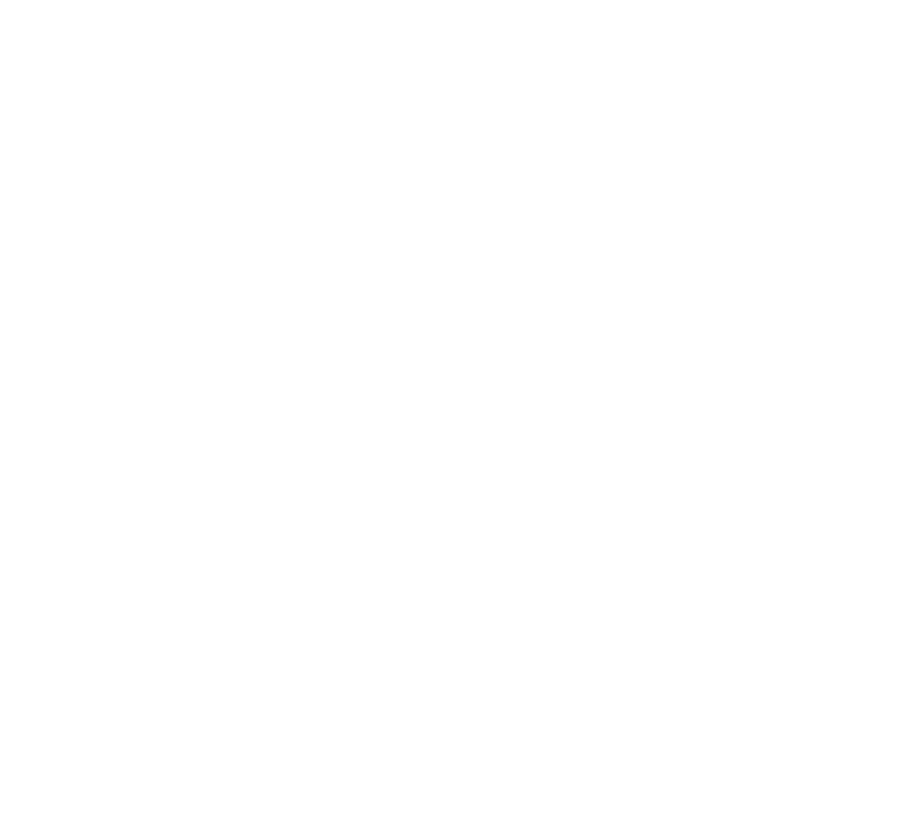
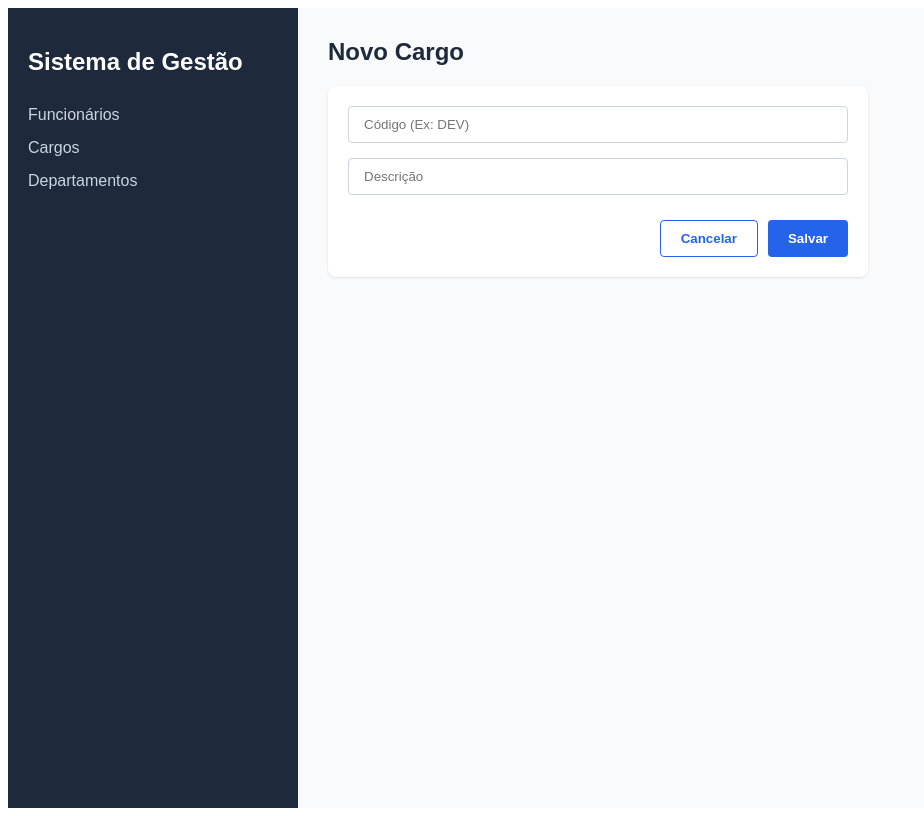
Before and after one commit to Alewahl12/desafio_gestao_funcionarios, a React app in the folder frontend/: page /cargos/novo in a window 1280 px wide. Before the commit this address had no page. Shown: the whole page, without its empty margins (0-924 px from the left). Built offline with nearby package versions, Linux system fonts and the light colour scheme; the HTML template or start-up script is replaced by a standard one.

Commit message:
feat: finalizado CRUD completo de cargo

```diff
--- a/frontend/src/App.jsx
+++ b/frontend/src/App.jsx
@@ -2,6 +2,8 @@
 import Layout from './components/Layout';
 import DepartamentoList from './pages/DepartamentoList';
 import DepartamentoForm from './pages/DepartamentoForm';
+import CargoList from './pages/CargoList';
+import CargoForm from './pages/CargoForm';
 
 function App() {
   return (
@@ -9,19 +11,23 @@
       <Routes>
         <Route path="/" element={<Layout />}>
 
-          <Route path="/" element={<h2 style={{ color: '#1e293b' }}>Bem-vindo ao Sistema</h2>} />
+          {/* 👇 AGORA A PÁGINA INICIAL DA APLICAÇÃO É A DE FUNCIONÁRIOS 👇 */}
+          <Route path="/" element={
+            <div>
+              <h2 style={{ color: '#1e293b', marginBottom: '20px' }}>Funcionários</h2>
+              <p>Módulo de Funcionários (Em construção... Pronto para ser o próximo passo!)</p>
+            </div>
+          } />
 
           {/* Rotas de Departamento */}
           <Route path="departamentos" element={<DepartamentoList />} />
           <Route path="departamentos/novo" element={<DepartamentoForm />} />
           <Route path="departamentos/editar/:id" element={<DepartamentoForm />} />
 
-          <Route path="funcionarios" element={
-            <div>
-              <h2 style={{ color: '#1e293b' }}>Página de Funcionários</h2>
-              <p>Em construção...</p>
-            </div>
-          } />
+          {/* Rotas de Cargos */}
+          <Route path="cargos" element={<CargoList />} />
+          <Route path="cargos/novo" element={<CargoForm />} />
+          <Route path="cargos/editar/:id" element={<CargoForm />} />
 
         </Route>
       </Routes>
--- a/frontend/src/components/Layout.jsx
+++ b/frontend/src/components/Layout.jsx
@@ -1,4 +1,5 @@
-import { Link, Outlet } from 'react-router-dom';
+import { Link } from 'react-router-dom';
+import { Outlet } from 'react-router-dom';
 
 function Layout() {
   return (
@@ -7,10 +8,20 @@
       {/* Menu Lateral (Sidebar) */}
       <aside style={{ width: '250px', backgroundColor: '#1e293b', color: 'white', padding: '20px' }}>
         <h2 style={{ marginBottom: '30px' }}>Sistema de Gestão</h2>
+
         <nav style={{ display: 'flex', flexDirection: 'column', gap: '15px' }}>
-          <Link to="/" style={{ color: '#cbd5e1', textDecoration: 'none' }}>Home</Link>
-          <Link to="/departamentos" style={{ color: '#cbd5e1', textDecoration: 'none' }}>Departamentos</Link>
-          <Link to="/funcionarios" style={{ color: '#cbd5e1', textDecoration: 'none' }}>Funcionários</Link>
+          {/* Rota inicial agora aponta para / que será a tela de funcionários */}
+          <Link to="/" style={{ color: '#cbd5e1', textDecoration: 'none', fontWeight: '500' }}>
+            Funcionários
+          </Link>
+
+          <Link to="/cargos" style={{ color: '#cbd5e1', textDecoration: 'none', fontWeight: '500' }}>
+            Cargos
+          </Link>
+
+          <Link to="/departamentos" style={{ color: '#cbd5e1', textDecoration: 'none', fontWeight: '500' }}>
+            Departamentos
+          </Link>
         </nav>
       </aside>
 
--- /dev/null
+++ b/frontend/src/pages/CargoForm.jsx
@@ -0,0 +1,77 @@
+import { useState, useEffect } from 'react';
+import { useNavigate, useParams } from 'react-router-dom';
+import api from '../services/api';
+import styles from './Departamento.module.css';
+
+function CargoForm() {
+  const [codigo, setCodigo] = useState('');
+  const [descricao, setDescricao] = useState('');
+
+  const navigate = useNavigate();
+  const { id } = useParams();
+
+  useEffect(() => {
+    if (id) {
+      api.get(`/cargos/${id}`)
+        .then(response => {
+          setCodigo(response.data.codigo);
+          setDescricao(response.data.descricao);
+        })
+        .catch(error => console.error("Erro ao buscar cargo:", error));
+    }
+  }, [id]);
+
+  const handleSubmit = async (e) => {
+    e.preventDefault();
+    try {
+      if (id) {
+        await api.put(`/cargos/${id}`, { codigo, descricao });
+        alert('Cargo atualizado com sucesso!');
+      } else {
+        await api.post('/cargos', { codigo, descricao });
+        alert('Cargo cadastrado com sucesso!');
+      }
+      navigate('/cargos');
+    } catch (error) {
+      console.error("Erro ao guardar:", error);
+      alert('Erro ao guardar os dados do cargo. Verifique se o código já existe.');
+    }
+  };
+
+  return (
+    <div className={styles.pageContainer}>
+      <div className={styles.pageHeader}>
+        <h1>{id ? 'Editar Cargo' : 'Novo Cargo'}</h1>
+      </div>
+
+      <div className={styles.formContainer}>
+        <form onSubmit={handleSubmit} style={{ display: 'flex', flexDirection: 'column', gap: '15px' }}>
+          <input
+            className={styles.inputField}
+            placeholder="Código (Ex: DEV)"
+            value={codigo}
+            onChange={(e) => setCodigo(e.target.value)}
+            required
+          />
+          <input
+            className={styles.inputField}
+            placeholder="Descrição"
+            value={descricao}
+            onChange={(e) => setDescricao(e.target.value)}
+            required
+          />
+          <div className={styles.formActions}>
+            <button type="button" className={styles.btnOutline} onClick={() => navigate('/cargos')}>
+              Cancelar
+            </button>
+            <button type="submit" className={styles.btnPrimary}>
+              Salvar
+            </button>
+          </div>
+        </form>
+      </div>
+    </div>
+  );
+}
+
+export default CargoForm;
--- /dev/null
+++ b/frontend/src/pages/CargoList.jsx
@@ -0,0 +1,102 @@
+import { useEffect, useState } from 'react';
+import { useNavigate } from 'react-router-dom';
+import api from '../services/api';
+import styles from './Departamento.module.css'; // Reaproveitando o CSS!
+
+function CargoList() {
+  const [cargos, setCargos] = useState([]);
+  const [listaFiltrada, setListaFiltrada] = useState([]);
+  const [filtroCodigo, setFiltroCodigo] = useState('');
+  const [filtroDescricao, setFiltroDescricao] = useState('');
+
+  const navigate = useNavigate();
+
+  useEffect(() => {
+    carregarCargos();
+  }, []);
+
+  const carregarCargos = async () => {
+    try {
+      const response = await api.get('/cargos');
+      setCargos(response.data);
+      setListaFiltrada(response.data);
+    } catch (error) {
+      console.error("Erro ao carregar cargos:", error);
+    }
+  };
+
+  const handlePesquisar = () => {
+    const filtrados = cargos.filter(cargo =>
+      cargo.codigo.toLowerCase().includes(filtroCodigo.toLowerCase()) &&
+      cargo.descricao.toLowerCase().includes(filtroDescricao.toLowerCase())
+    );
+    setListaFiltrada(filtrados);
+  };
+
+  return (
+    <div className={styles.pageContainer}>
+      <div className={styles.pageHeader}>
+        <h1>Cargos</h1>
+      </div>
+
+      <div className={styles.searchBar}>
+        <input
+          className={styles.inputField}
+          placeholder="Código"
+          value={filtroCodigo}
+          onChange={(e) => setFiltroCodigo(e.target.value)}
+        />
+        <input
+          className={styles.inputField}
+          placeholder="Descrição"
+          value={filtroDescricao}
+          onChange={(e) => setFiltroDescricao(e.target.value)}
+        />
+        <button className={styles.btnSearch} onClick={handlePesquisar}>Pesquisar</button>
+      </div>
+
+      <div className={styles.actionButtons}>
+        <button className={styles.btnOutline} onClick={() => alert("Relatório em breve!")}>
+          Baixar Relatório
+        </button>
+        <button className={styles.btnPrimary} onClick={() => navigate('/cargos/novo')}>
+          Novo Cargo
+        </button>
+      </div>
+
+      <table className={styles.dataTable}>
+        <thead>
+          <tr>
+            <th>Código</th>
+            <th>Descrição</th>
+            <th>Ações</th>
+          </tr>
+        </thead>
+        <tbody>
+          {listaFiltrada.length > 0 ? (
+            listaFiltrada.map((cargo) => (
+              <tr key={cargo.id}>
+                <td>{cargo.codigo}</td>
+                <td>{cargo.descricao}</td>
+                <td>
+                  <button
+                    className={styles.btnEdit}
+                    onClick={() => navigate(`/cargos/editar/${cargo.id}`)}
+                  >
+                    Editar
+                  </button>
+                </td>
+              </tr>
+            ))
+          ) : (
+            <tr>
+              <td colSpan="3" style={{ textAlign: 'center' }}>Nenhum cargo encontrado.</td>
+            </tr>
+          )}
+        </tbody>
+      </table>
+    </div>
+  );
+}
+
+export default CargoList;
```
Also changed, not shown: 1 other file (tests, documents, lock files or other folders).
